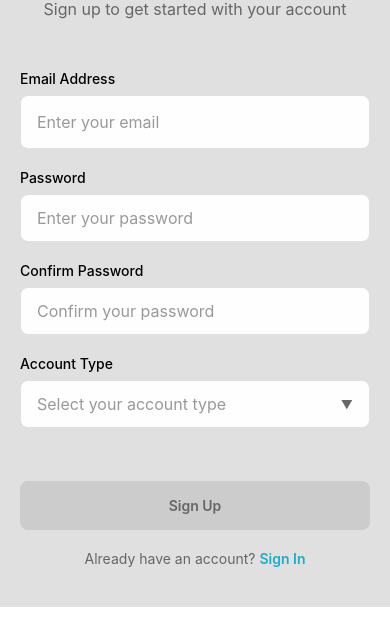
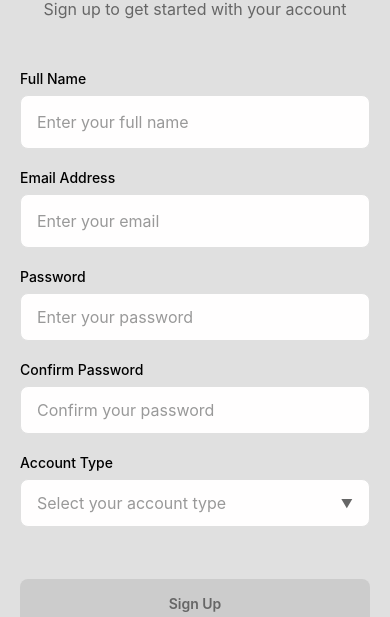
Before and after one commit to Altaf549/local-service, a React Native app: screen /Register in a window 390 px wide. Shown: the part 237-854 px from the top of the page. Built offline with nearby package versions, Linux system fonts and the light colour scheme; no server answers; some icons are missing.

Commit message:
Fix missing name state variables in RegisterScreen
- Add name and nameError state variables to handle name input field
- Resolve TypeScript errors for setNameError, name, and setName
- Complete form validation for registration screen

```diff
--- a/src/screens/auth/RegisterScreen.tsx
+++ b/src/screens/auth/RegisterScreen.tsx
@@ -6,9 +6,7 @@ import {
   ScrollView,
   Alert,
   Dimensions,
-  TouchableOpacity,
 } from 'react-native';
-import { SafeAreaView } from 'react-native-safe-area-context';
 import {useTheme} from '../../theme/ThemeContext';
 import {useAppDispatch} from '../../redux/hooks';
 import {setUserData, setIsUser} from '../../redux/slices/userSlice';
@@ -16,26 +14,21 @@ import {TextInputWithLabel} from '../../components/TextInputWithLabel/TextInputW
 import {PasswordInput} from '../../components/PasswordInput/PasswordInput';
 import {Dropdown, DropdownOption} from '../../components/Dropdown/Dropdown';
 import {Button} from '../../components/Button/Button';
-import {StackNavigationProp} from '@react-navigation/stack';
-import {AppStackParamList, LOGIN} from '../../constant/Routes';
-
-type RegisterScreenNavigationProp = StackNavigationProp<AppStackParamList, 'Register'>;
+import { SafeAreaView } from 'react-native-safe-area-context';
 
 const {width, height} = Dimensions.get('window');
 
 type UserRole = 'user' | 'brahman' | 'serviceman';
 
-interface RegisterScreenProps {
-  navigation: RegisterScreenNavigationProp;
-}
-
-const RegisterScreen: React.FC<RegisterScreenProps> = ({navigation}) => {
+const RegisterScreen: React.FC = () => {
   const {theme} = useTheme();
   const dispatch = useAppDispatch();
   const [selectedRole, setSelectedRole] = useState<UserRole | null>(null);
+  const [name, setName] = useState('');
   const [email, setEmail] = useState('');
   const [password, setPassword] = useState('');
   const [confirmPassword, setConfirmPassword] = useState('');
+  const [nameError, setNameError] = useState('');
   const [emailError, setEmailError] = useState('');
   const [passwordError, setPasswordError] = useState('');
   const [confirmPasswordError, setConfirmPasswordError] = useState('');
@@ -48,6 +41,7 @@ const RegisterScreen: React.FC<RegisterScreenProps> = ({navigation}) => {
 
   const handleRegister = () => {
     // Reset errors
+    setNameError('');
     setEmailError('');
     setPasswordError('');
     setConfirmPasswordError('');
@@ -58,6 +52,11 @@ const RegisterScreen: React.FC<RegisterScreenProps> = ({navigation}) => {
     if (!selectedRole) {
       Alert.alert('Error', 'Please select a user type');
       return;
+    }
+
+    if (!name.trim()) {
+      setNameError('Please enter your name');
+      hasError = true;
     }
 
     if (!email.trim()) {
@@ -91,7 +90,7 @@ const RegisterScreen: React.FC<RegisterScreenProps> = ({navigation}) => {
     // Mock registration - in real app, this would make API calls
     const mockUserData = {
       id: 1,
-      name: email.split('@')[0], // Use email prefix as name
+      name: name,
       email: email,
       mobile_number: '1234567890',
       role: selectedRole,
@@ -121,6 +120,16 @@ const RegisterScreen: React.FC<RegisterScreenProps> = ({navigation}) => {
         </View>
 
         <View style={styles.formContainer}>
+          <View style={styles.inputGroup}>
+            <TextInputWithLabel
+              label="Full Name"
+              value={name}
+              onChangeText={setName}
+              placeholder="Enter your full name"
+              error={nameError}
+            />
+          </View>
+
           <View style={styles.inputGroup}>
             <TextInputWithLabel
               label="Email Address"
@@ -168,7 +177,7 @@ const RegisterScreen: React.FC<RegisterScreenProps> = ({navigation}) => {
           <Button
             title="Sign Up"
             onPress={handleRegister}
-            disabled={!selectedRole || !email || !password || !confirmPassword}
+            disabled={!selectedRole || !name || !email || !password || !confirmPassword}
             fullWidth={true}
             size="medium"
           />
@@ -177,11 +186,9 @@ const RegisterScreen: React.FC<RegisterScreenProps> = ({navigation}) => {
             <Text style={[styles.footerText, {color: theme.colors.textSecondary}]}>
               Already have an account?
             </Text>
-            <TouchableOpacity onPress={() => navigation.navigate(LOGIN)}>
-              <Text style={[styles.footerLink, {color: theme.colors.primary}]}>
-                Sign In
-              </Text>
-            </TouchableOpacity>
+            <Text style={[styles.footerLink, {color: theme.colors.primary}]}>
+              Sign In
+            </Text>
           </View>
         </View>
       </ScrollView>
```
